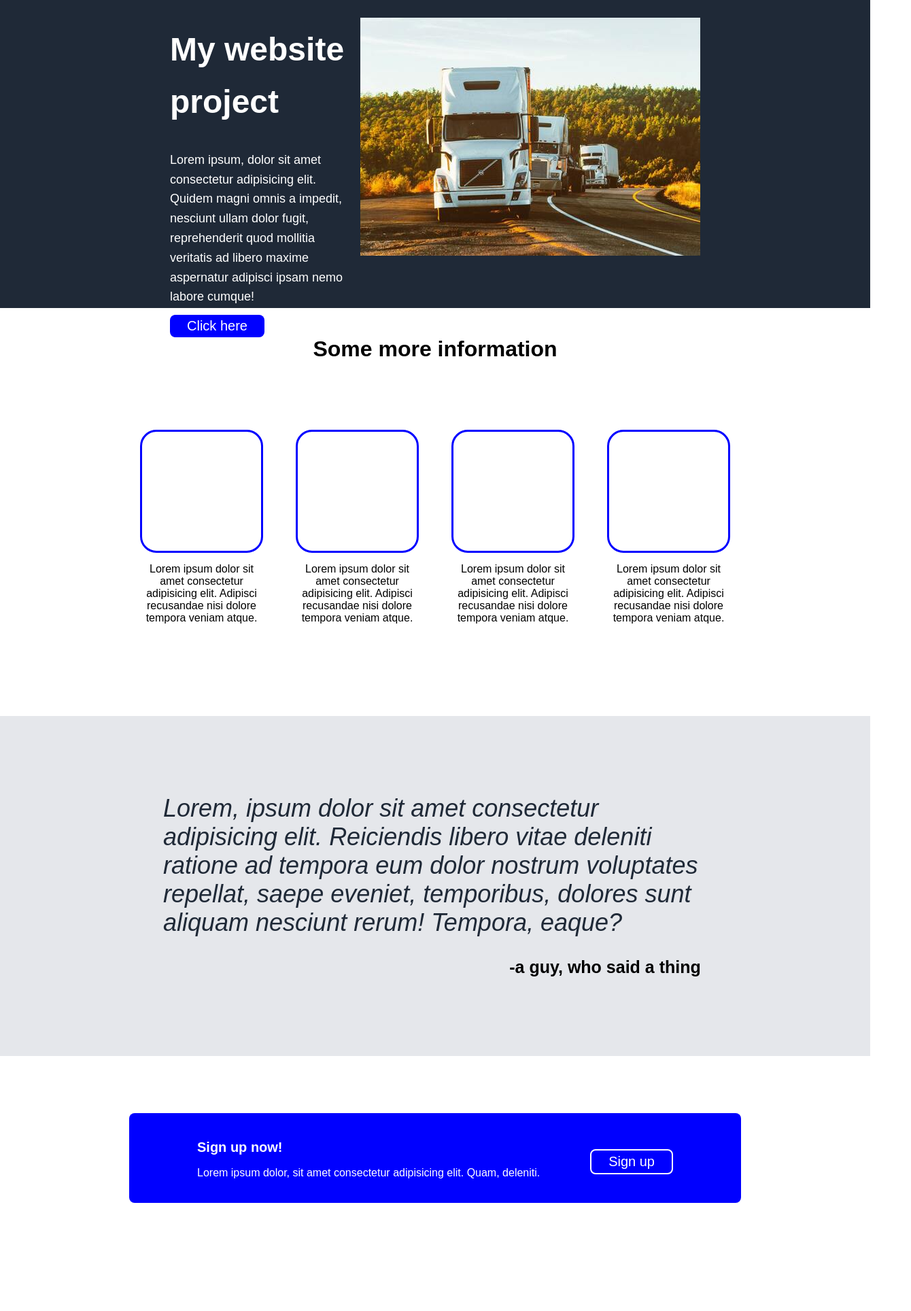
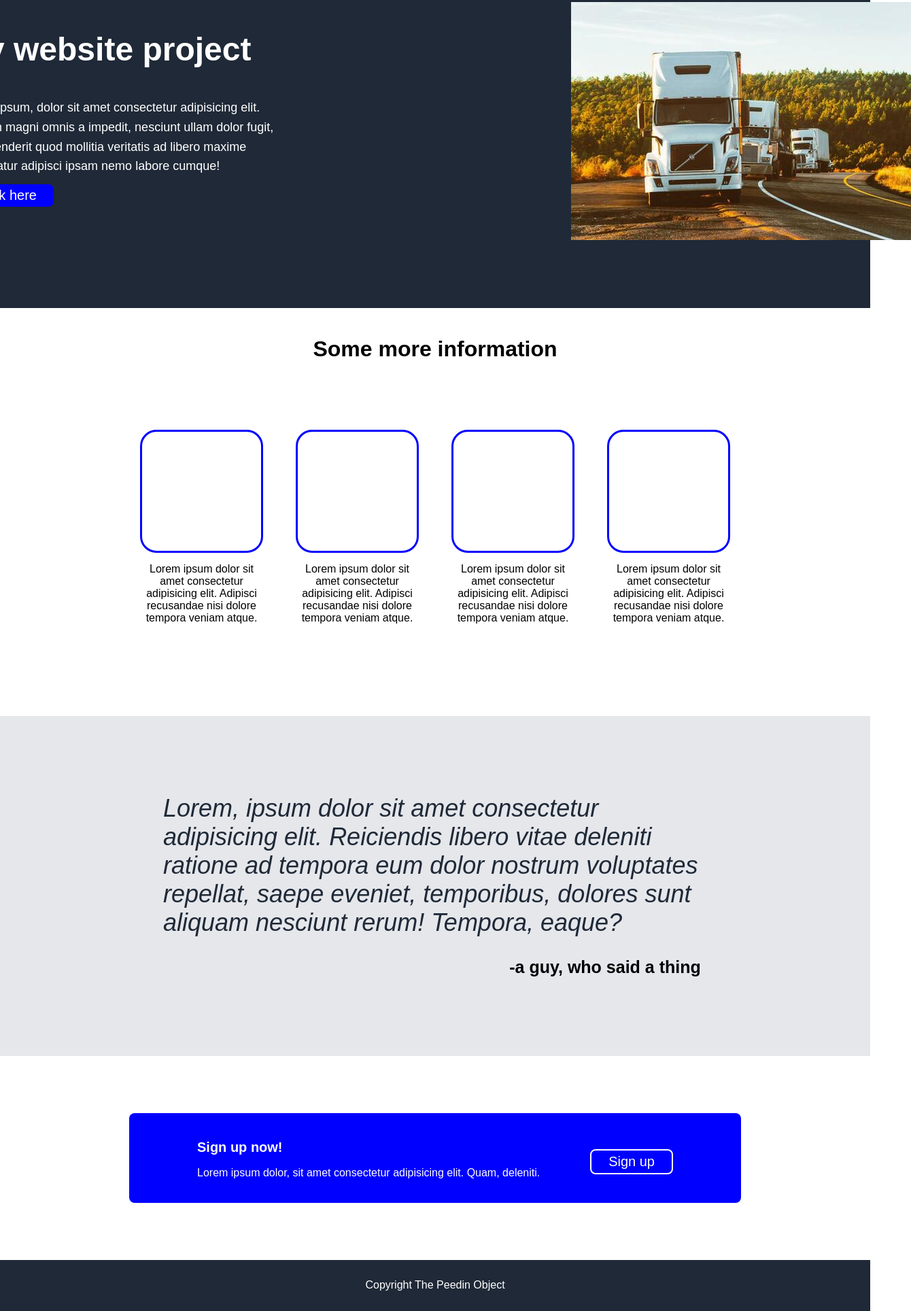
Before and after one commit to ChaouiZ/Landing-Page, a plain HTML site: page index.html in a window 1280 px wide. Shown: the part 127-2055 px from the top of the page at 68% size, 1340 px wide, since content can reach past the window. Before the commit the page ends 1980 px from the top, so only its background shows below. Drawn offline with Linux system fonts and the light colour scheme.

Commit message:
Finished Landing Page

```diff
--- a/index.html
+++ b/index.html
@@ -4,7 +4,7 @@
     <meta charset="UTF-8">
     <meta http-equiv="X-UA-Compatible" content="IE=edge">
     <meta name="viewport" content="width=device-width, initial-scale=1.0">
-    <title>Document</title>
+    <title>Landing Page</title>
     <link rel="stylesheet" href="style.css">
 </head>
 <body>
@@ -19,12 +19,13 @@
       </div>
     </div>
     <div class="hero">
-
+      <div class="herocontent">
       <div class="left-hero">
         <div class="hero-text"><h1 class="hero-header">My website project</h1>Lorem ipsum, dolor sit amet consectetur adipisicing elit. Quidem magni omnis a impedit, nesciunt ullam dolor fugit, reprehenderit quod mollitia veritatis ad libero maxime aspernatur adipisci ipsam nemo labore cumque!</div>
         <div class="button"><button>Click here</button></div>
       </div>
         <div class="image"><img src="images/trucks.jpg"></div>
+      </div>
     </div>
 
     <div class="gallery">
@@ -49,6 +50,9 @@
         <button class="ctabutton">Sign up</button>
       </div>
     </div>
+    <div class="footer">
+      Copyright The Peedin Object
+    </div>
 
 </body>
 </html>
--- a/style.css
+++ b/style.css
@@ -34,8 +34,8 @@ ul, a {
     background-color: #1f2937;
     align-items: center;
     height: 500px;
-    justify-content: space-between;
-    padding: 0 250px;
+    justify-content: center;
+
 }
 
 .hero-header {
@@ -52,6 +52,7 @@ ul, a {
     flex-direction: column;
     width: 500px;
     height: 400px;
+
 }
 
 button {
@@ -62,6 +63,15 @@ button {
     margin-top: 12px;
     padding: 5px 25px;
     border-radius: 8px;
+}
+
+
+.herocontent {
+    display: flex;
+    gap: 400px;
+
+
+
 }
 
 .gallery {
@@ -163,3 +173,12 @@ button {
     border: solid white 2px;
     font-size: 20px;
 }
+
+.footer {
+    display: flex;
+    align-items: center;
+    justify-content: center;
+    height: 75px;
+    color: white;
+    background-color: #1f2937;
+}
```
